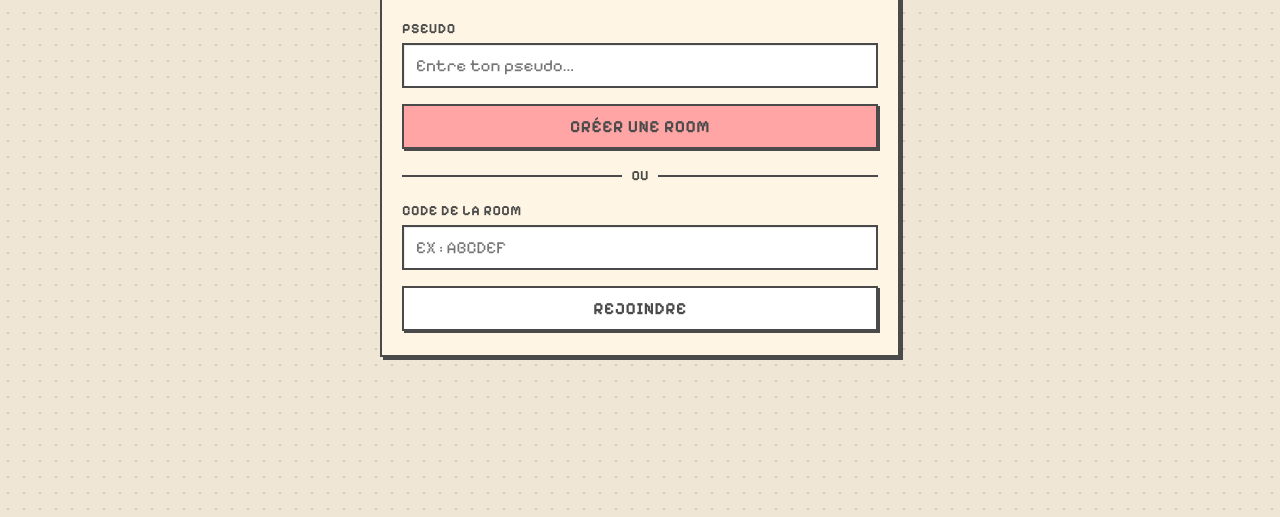
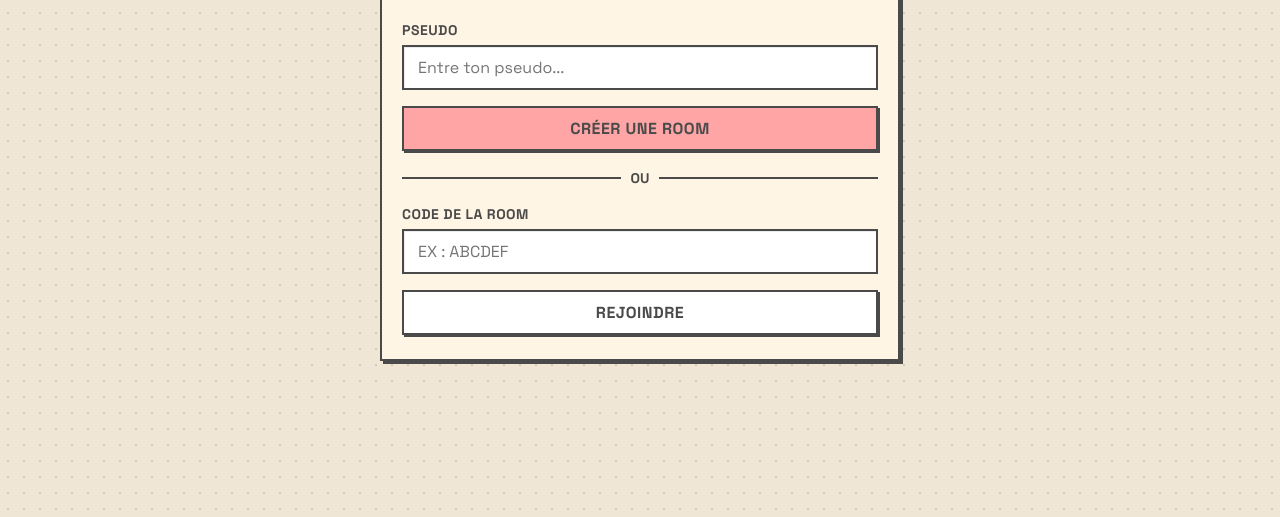
Before and after one commit to Arkansal/top5-party, a website: page public/index.html in a window 1280 px wide. Shown: the part 283-800 px from the top of the page. Drawn offline with nearby package versions, Linux system fonts and the light colour scheme; no server answers.

Commit message:
style: replace Pixelify Sans with Space Grotesk for optimal readability and crisp rendering

```diff
--- a/public/index.html
+++ b/public/index.html
@@ -4,10 +4,10 @@
   <meta charset="UTF-8" />
   <meta name="viewport" content="width=device-width, initial-scale=1.0" />
   <title>Top 5 Party</title>
-  <!-- Police Pixelify Sans -->
+  <!-- Police Space Grotesk -->
   <link rel="preconnect" href="https://fonts.googleapis.com" />
   <link rel="preconnect" href="https://fonts.gstatic.com" crossorigin />
-  <link href="https://fonts.googleapis.com/css2?family=Pixelify+Sans:wght@400;500;600;700&display=swap" rel="stylesheet" />
+  <link href="https://fonts.googleapis.com/css2?family=Space+Grotesk:wght@400;500;600;700&display=swap" rel="stylesheet" />
   <!-- Feuille de styles -->
   <link rel="stylesheet" href="/style.css" />
 </head>
--- a/public/style.css
+++ b/public/style.css
@@ -3,7 +3,7 @@
    Inspiré des designs de cam3.html et musique.html
    ================================================================= */
 
-@import url('https://fonts.googleapis.com/css2?family=Pixelify+Sans:wght@400;500;600;700&display=swap');
+@import url('https://fonts.googleapis.com/css2?family=Space+Grotesk:wght@400;500;600;700&display=swap');
 
 :root {
   --bg-desktop: #EFE6D5;
@@ -31,9 +31,9 @@
 }
 
 body {
-  font-family: 'Pixelify Sans', sans-serif;
-  -webkit-font-smoothing: none;
-  font-smooth: never;
+  font-family: 'Space Grotesk', system-ui, -apple-system, sans-serif;
+  -webkit-font-smoothing: antialiased;
+  -moz-osx-font-smoothing: grayscale;
   background-color: var(--bg-desktop);
   background-image: radial-gradient(#D5C9B3 1px, transparent 1px);
   background-size: 16px 16px;
@@ -230,9 +230,9 @@ input[type="text"] {
   background-color: var(--card-white);
   border: var(--border-width) solid var(--border-color);
   color: var(--text-dark);
-  font-family: 'Pixelify Sans', sans-serif;
-  font-size: 17px;
-  padding: 10px 12px;
+  font-family: 'Space Grotesk', system-ui, -apple-system, sans-serif;
+  font-size: 16px;
+  padding: 10px 14px;
   outline: none;
   box-shadow: inset 1px 1px 0px rgba(0, 0, 0, 0.08);
 }
@@ -269,8 +269,8 @@ input[type="text"]:focus {
    ================================================================= */
 
 .btn {
-  font-family: 'Pixelify Sans', sans-serif;
-  font-size: 17px;
+  font-family: 'Space Grotesk', system-ui, -apple-system, sans-serif;
+  font-size: 16px;
   font-weight: 700;
   padding: 10px 18px;
   border: var(--border-width) solid var(--border-color);
```
